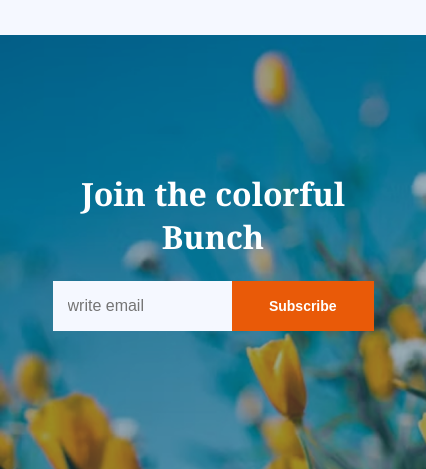
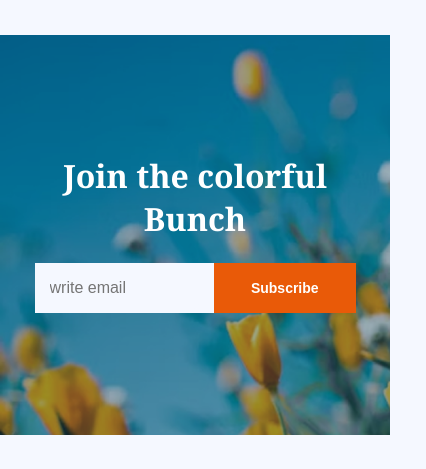
Before and after one commit to susmita-mitra/2nd-Assignment, a plain HTML site: page index.html in a window 390 px wide. Shown: the part 4407-4876 px from the top of the page, 426 px wide, since content can reach past the window. Drawn offline with Linux system fonts and the light colour scheme.

Commit message:
fixing 1

```diff
--- a/styles/style.css
+++ b/styles/style.css
@@ -613,9 +613,9 @@ background-color: transparent;
 
     .colorful-bunch-section {
 
-    max-width: 393px;
+   max-width: 393px;
     width: 100%;
-    padding: 18px;
+    padding: 0;
     margin: 0;
     }
     .subscribe-form {
```
